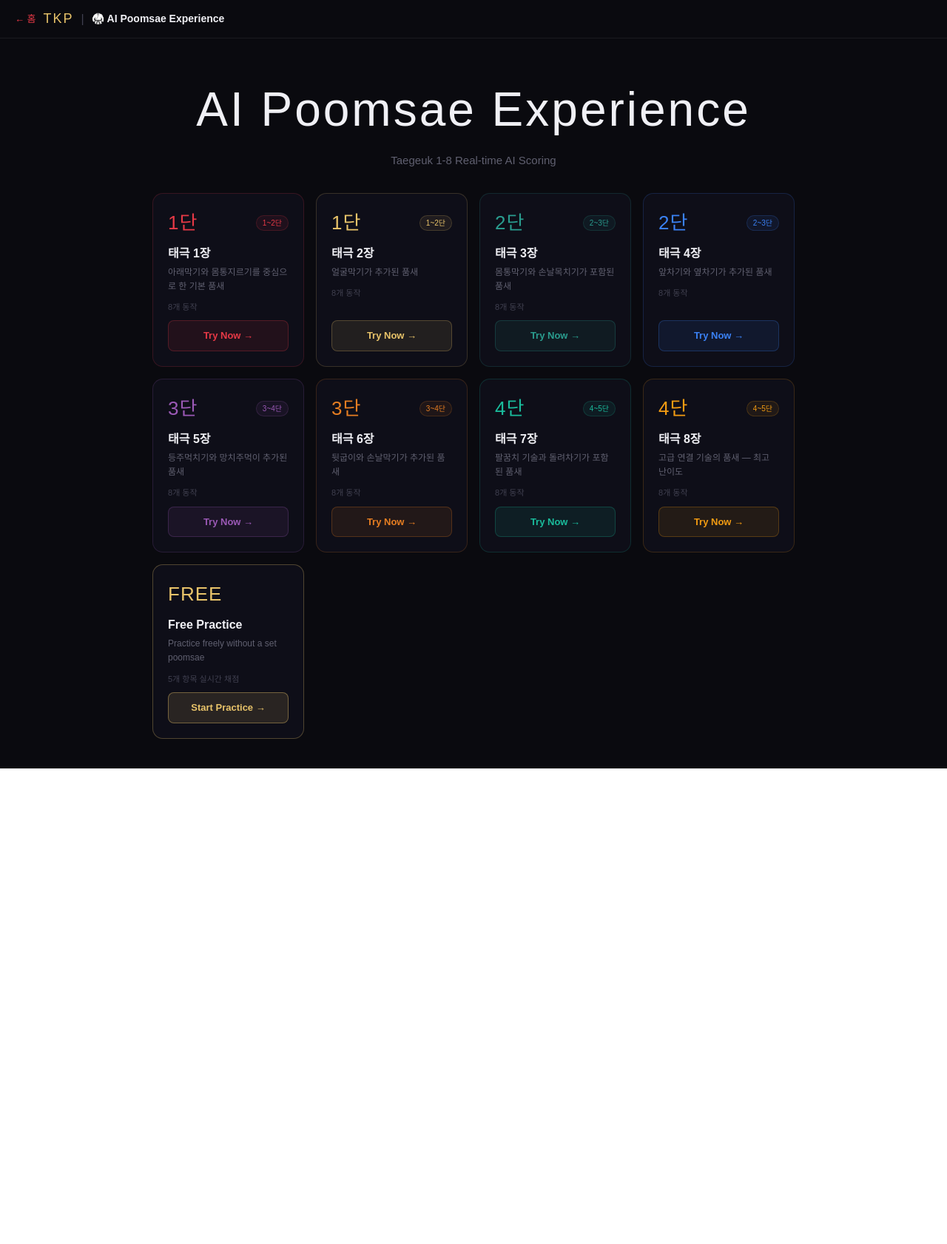
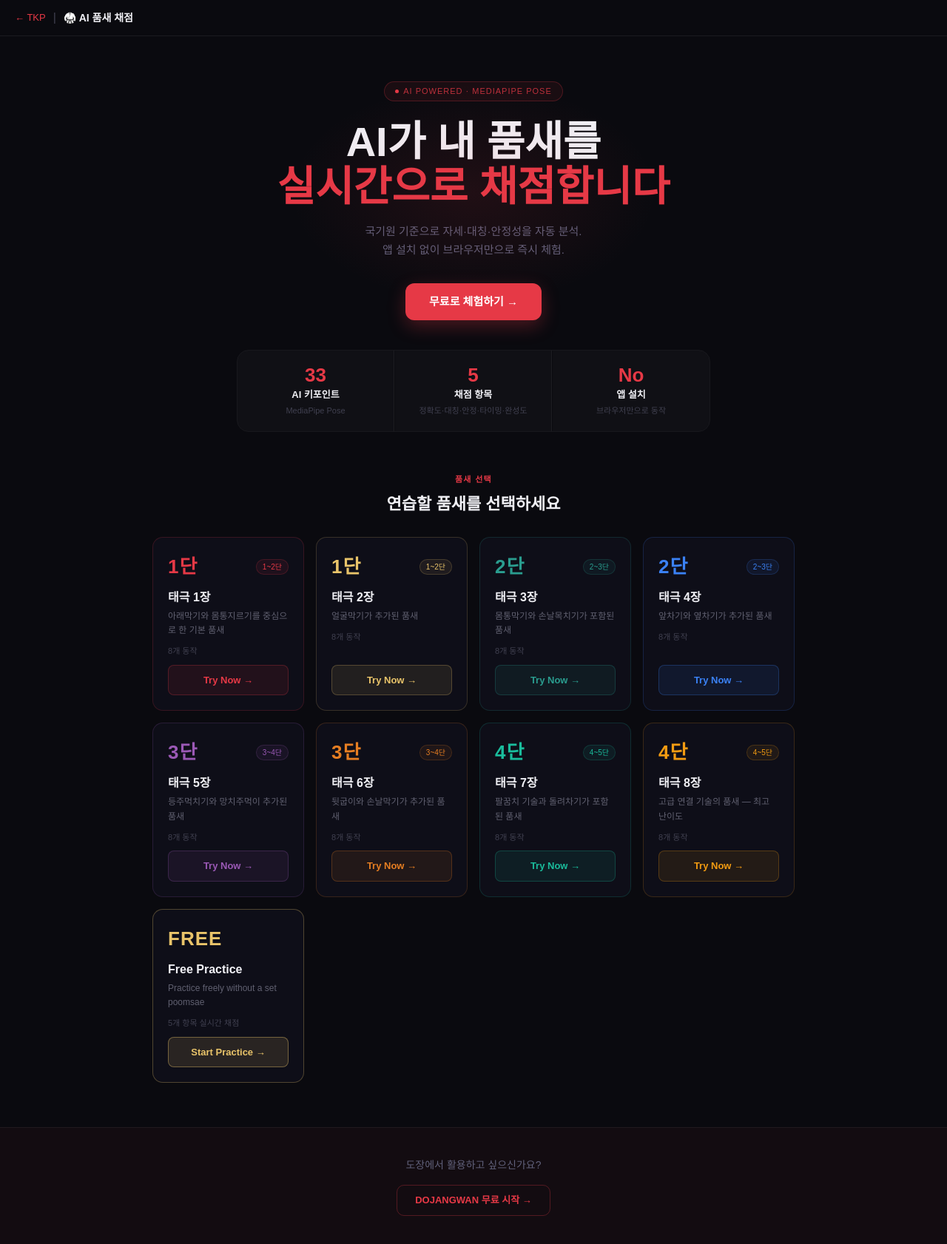
Before and after one commit to pensivekim/tkd-platform, a Next.js app: page /poomsae in a window 1280 px wide. Shown: the whole page at 74% size. Before the commit the page ends 1039 px from the top, so only its background shows below. Built offline with nearby package versions, Linux system fonts and the light colour scheme.

Commit message:
feat: strengthen poomsae landing with hero, feature bar, bottom CTA

```diff
--- a/src/app/poomsae/page.tsx
+++ b/src/app/poomsae/page.tsx
@@ -4,29 +4,103 @@ import Link from "next/link";
 import { useI18n } from "@/lib/i18n";
 import { POOMSAE_LIST } from "@/lib/poomsae-data";
 
+const FEATURES = [
+  { value: "33", label: "AI 키포인트", sub: "MediaPipe Pose" },
+  { value: "5",  label: "채점 항목",   sub: "정확도·대칭·안정·타이밍·완성도" },
+  { value: "0",  label: "앱 설치",     sub: "브라우저만으로 동작" },
+];
+
 export default function PoomsaePage() {
   const { t } = useI18n();
 
   return (
     <div style={{ background: "#0A0A0F", minHeight: "100vh", fontFamily: "'Outfit',sans-serif", color: "#F0F0F5" }}>
+
       {/* Top bar */}
       <div style={{ borderBottom: "1px solid rgba(255,255,255,0.07)", padding: "12px 20px", display: "flex", alignItems: "center", gap: 10 }}>
-        <Link href="/" style={{ color: "#E63946", textDecoration: "none", fontSize: 13 }}>← 홈</Link>
-        <span style={{ fontFamily: "'Bebas Neue',sans-serif", fontSize: 18, letterSpacing: 2, color: "#E9C46A" }}>TKP</span>
+        <Link href="/" style={{ color: "#E63946", textDecoration: "none", fontSize: 13 }}>← TKP</Link>
         <span style={{ color: "#404050" }}>|</span>
-        <span style={{ fontWeight: 700, fontSize: 14 }}>🥋 {t("poomsae.title")}</span>
+        <span style={{ fontWeight: 700, fontSize: 14 }}>🥋 AI 품새 채점</span>
       </div>
 
-      {/* Hero */}
-      <div style={{ textAlign: "center", padding: "48px 24px 32px" }}>
-        <h1 style={{ fontFamily: "'Bebas Neue',sans-serif", fontSize: "clamp(36px, 6vw, 64px)", letterSpacing: 3, marginBottom: 10 }}>
-          {t("poomsae.title")}
-        </h1>
-        <p style={{ color: "#606070", fontSize: 15 }}>{t("poomsae.subtitle")}</p>
+      {/* ── HERO ── */}
+      <div style={{ textAlign: "center", padding: "60px 24px 40px", position: "relative", overflow: "hidden" }}>
+        {/* glow */}
+        <div style={{
+          position: "absolute", top: "50%", left: "50%",
+          transform: "translate(-50%, -50%)",
+          width: 500, height: 300,
+          background: "radial-gradient(ellipse, rgba(230,57,70,0.1) 0%, transparent 70%)",
+          pointerEvents: "none",
+        }} />
+
+        {/* badge */}
+        <div style={{
+          display: "inline-flex", alignItems: "center", gap: 6,
+          border: "1px solid rgba(230,57,70,0.25)", background: "rgba(230,57,70,0.07)",
+          borderRadius: 999, padding: "4px 14px", fontSize: 11,
+          color: "rgba(230,57,70,0.8)", marginBottom: 24, letterSpacing: 1,
+        }}>
+          <span style={{ width: 5, height: 5, borderRadius: "50%", background: "#E63946", display: "inline-block" }} />
+          AI POWERED · MEDIAPIPE POSE
         </div>
 
-      {/* Cards grid */}
-      <div style={{ maxWidth: 900, margin: "0 auto", padding: "0 16px 40px", display: "grid", gridTemplateColumns: "repeat(auto-fill, minmax(200px, 1fr))", gap: 16 }}>
+        <h1 style={{
+          fontSize: "clamp(2rem, 6vw, 3.5rem)", fontWeight: 900,
+          lineHeight: 1.1, marginBottom: 16, wordBreak: "keep-all",
+        }}>
+          AI가 내 품새를<br />
+          <span style={{ color: "#E63946" }}>실시간으로 채점합니다</span>
+        </h1>
+
+        <p style={{ color: "#60607A", fontSize: 15, marginBottom: 32, maxWidth: 480, margin: "0 auto 32px", lineHeight: 1.7, wordBreak: "keep-all" }}>
+          국기원 기준으로 자세·대칭·안정성을 자동 분석.<br />
+          앱 설치 없이 브라우저만으로 즉시 체험.
+        </p>
+
+        <Link href="/poomsae/free" style={{
+          display: "inline-flex", alignItems: "center", gap: 8,
+          background: "#E63946", color: "#fff",
+          padding: "14px 32px", borderRadius: 12,
+          textDecoration: "none", fontWeight: 700, fontSize: 15,
+          boxShadow: "0 8px 24px rgba(230,57,70,0.3)",
+        }}>
+          무료로 체험하기 →
+        </Link>
+      </div>
+
+      {/* ── FEATURE BAR ── */}
+      <div style={{
+        maxWidth: 640, margin: "0 auto 56px",
+        display: "grid", gridTemplateColumns: "repeat(3, 1fr)",
+        gap: 1, borderRadius: 16, overflow: "hidden",
+        border: "1px solid rgba(255,255,255,0.06)",
+      }}>
+        {FEATURES.map((f, i) => (
+          <div key={i} style={{
+            background: "rgba(255,255,255,0.025)",
+            padding: "20px 16px", textAlign: "center",
+            borderRight: i < 2 ? "1px solid rgba(255,255,255,0.06)" : "none",
+          }}>
+            <div style={{ fontSize: 26, fontWeight: 900, color: "#E63946", lineHeight: 1 }}>
+              {f.value === "0" ? "No" : f.value}
+            </div>
+            <div style={{ fontSize: 13, fontWeight: 700, marginTop: 4 }}>{f.label}</div>
+            <div style={{ fontSize: 11, color: "#404050", marginTop: 3 }}>{f.sub}</div>
+          </div>
+        ))}
+      </div>
+
+      {/* ── POOMSAE CARDS ── */}
+      <div style={{ maxWidth: 900, margin: "0 auto", padding: "0 16px 60px" }}>
+        <p style={{ fontSize: 11, fontWeight: 600, color: "#E63946", letterSpacing: "0.12em", textTransform: "uppercase", marginBottom: 8, textAlign: "center" }}>
+          품새 선택
+        </p>
+        <h2 style={{ textAlign: "center", fontSize: 22, fontWeight: 800, marginBottom: 28, wordBreak: "keep-all" }}>
+          연습할 품새를 선택하세요
+        </h2>
+
+        <div style={{ display: "grid", gridTemplateColumns: "repeat(auto-fill, minmax(200px, 1fr))", gap: 16 }}>
           {POOMSAE_LIST.map(p => (
             <div key={p.id} style={{
               background: "#0E0E18", borderRadius: 14, border: `1px solid ${p.color}30`,
@@ -43,7 +117,7 @@ export default function PoomsaePage() {
               }}
             >
               <div style={{ display: "flex", alignItems: "center", justifyContent: "space-between" }}>
-              <span style={{ fontFamily: "'Bebas Neue',sans-serif", fontSize: 26, color: p.color, letterSpacing: 1 }}>
+                <span style={{ fontSize: 26, fontWeight: 900, color: p.color, letterSpacing: 1 }}>
                   {p.level.split("~")[0].trim()}단
                 </span>
                 <span style={{ fontSize: 10, color: p.color, background: `${p.color}15`, border: `1px solid ${p.color}30`, borderRadius: 20, padding: "2px 8px" }}>
@@ -72,7 +146,7 @@ export default function PoomsaePage() {
             background: "#0E0E18", borderRadius: 14, border: "1px solid rgba(233,196,106,0.3)",
             padding: 20, display: "flex", flexDirection: "column", gap: 10,
           }}>
-          <div style={{ fontFamily: "'Bebas Neue',sans-serif", fontSize: 26, color: "#E9C46A", letterSpacing: 1 }}>
+            <div style={{ fontSize: 26, fontWeight: 900, color: "#E9C46A", letterSpacing: 1 }}>
               FREE
             </div>
             <div>
@@ -92,5 +166,26 @@ export default function PoomsaePage() {
           </div>
         </div>
       </div>
+
+      {/* ── BOTTOM CTA ── */}
+      <div style={{
+        borderTop: "1px solid rgba(255,255,255,0.06)",
+        background: "rgba(230,57,70,0.04)",
+        padding: "40px 24px", textAlign: "center",
+      }}>
+        <p style={{ color: "#60607A", fontSize: 14, marginBottom: 16, wordBreak: "keep-all" }}>
+          도장에서 활용하고 싶으신가요?
+        </p>
+        <Link href="/register" style={{
+          display: "inline-flex", alignItems: "center", gap: 8,
+          border: "1px solid rgba(230,57,70,0.3)", color: "#E63946",
+          padding: "10px 24px", borderRadius: 10,
+          textDecoration: "none", fontWeight: 600, fontSize: 13,
+        }}>
+          DOJANGWAN 무료 시작 →
+        </Link>
+      </div>
+
+    </div>
   );
 }
```
Lines whose indentation alone changed are shown as unchanged.
